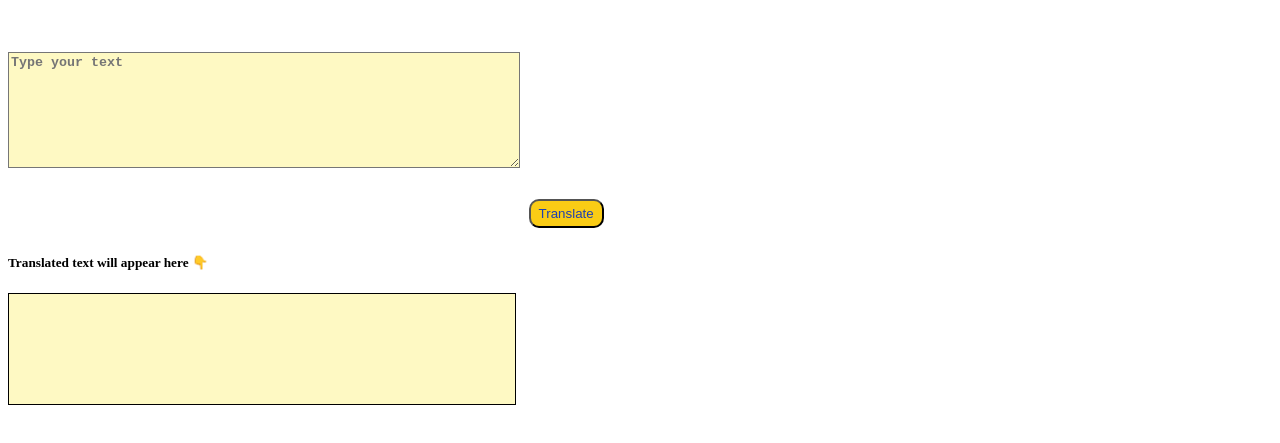
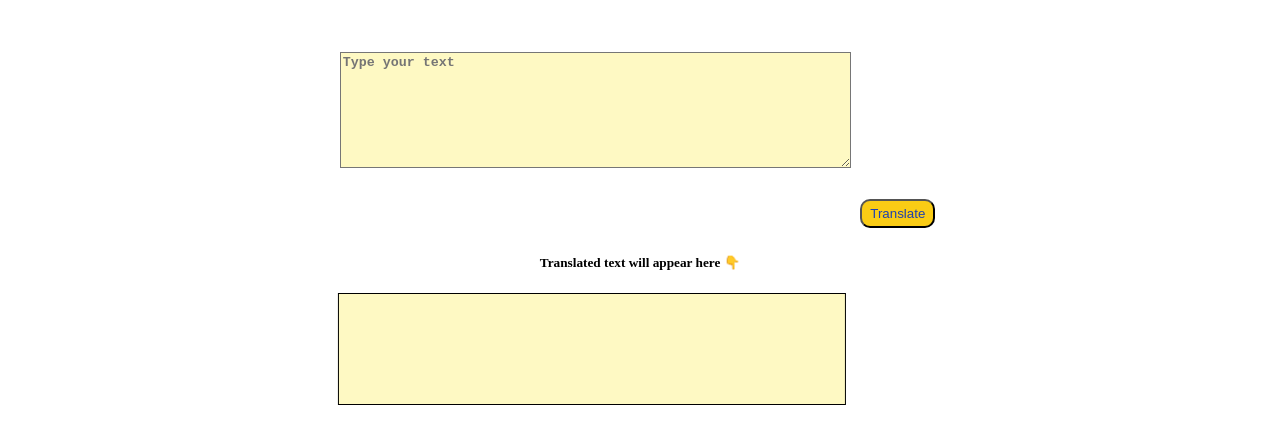
Before and after one commit to ShamiKantMourya/Banana-translator, a plain HTML site: page index.html in a window 1280 px wide. Shown: the part 197-640 px from the top of the page. Drawn offline with Linux system fonts and the light colour scheme.

Commit message:
docs: translate of output area

```diff
--- a/minions.css
+++ b/minions.css
@@ -1,3 +1,6 @@
+body{
+    text-align: center;
+}
 .header h1{
     background-color: #fef9c3 ;
 }
@@ -40,4 +43,5 @@ img{
     text-align: center;
     background-color: #fef9c3;
     color: #1e40af;
+    transform: translateX(65%);
 }
```
